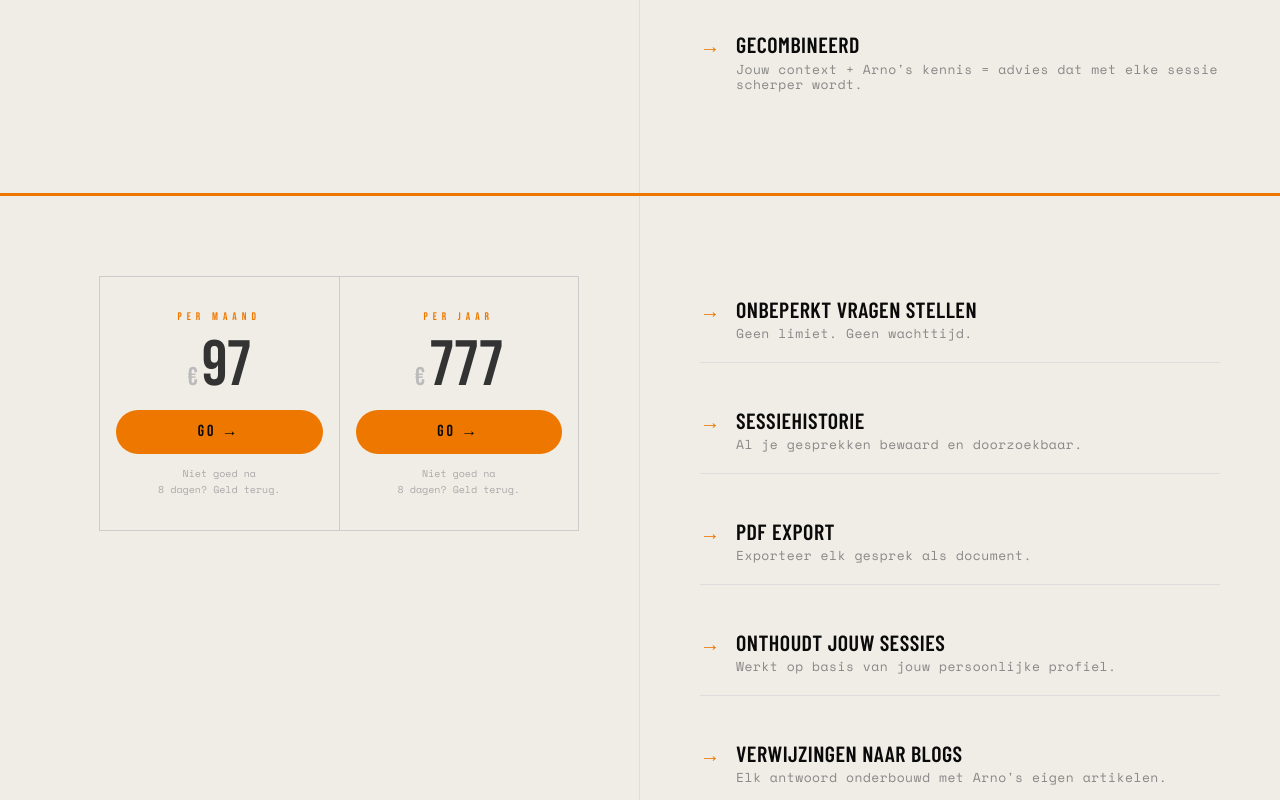
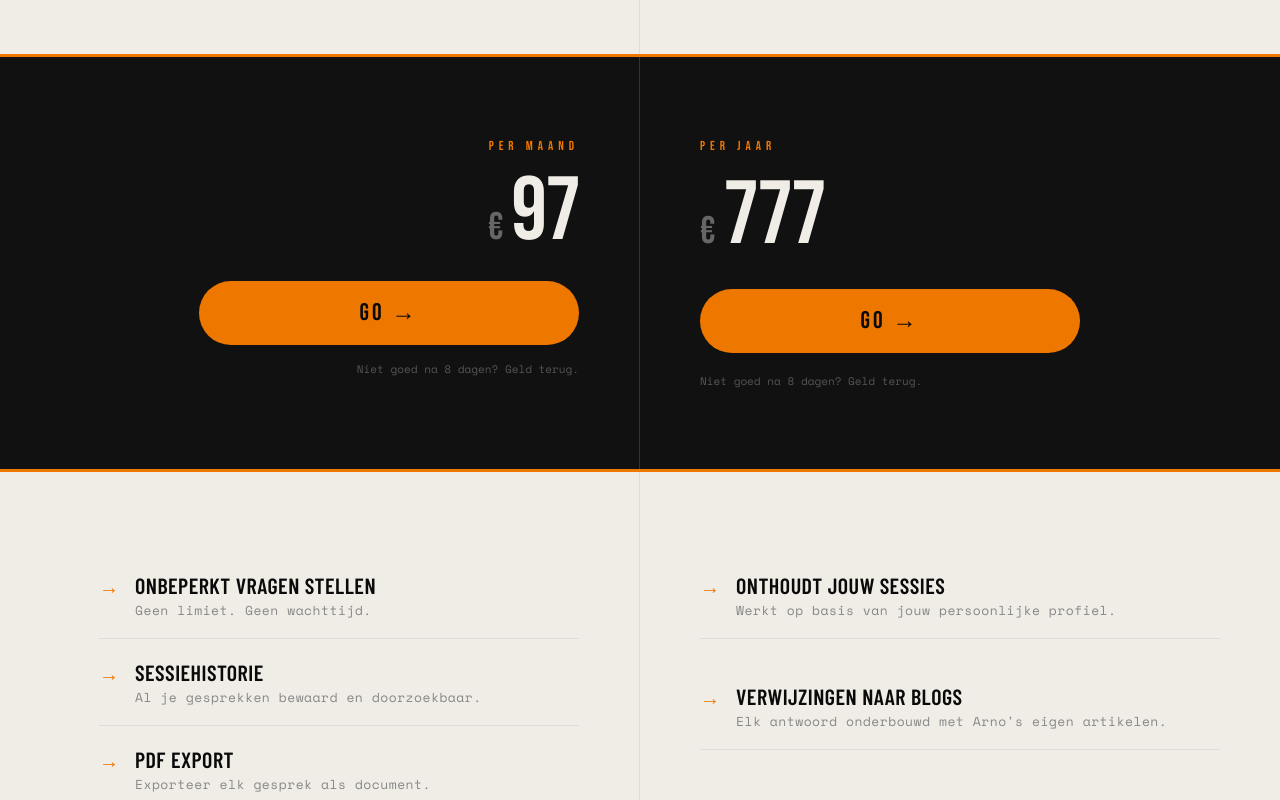
Before and after one commit to arnoceo-ops/arno-blog, a Next.js app: page /arnobot in a window 1280 px wide. Shown: the part 1260-2060 px from the top of the page. Built offline with nearby package versions, Linux system fonts and the light colour scheme; a web font is replaced by a local one.

Commit message:
redesign: foto full-bleed, pricing eigen dark sectie per kolom, features 2x3 kolommen

```diff
--- a/app/arnobot/page.tsx
+++ b/app/arnobot/page.tsx
@@ -211,12 +211,10 @@ export default function ArnoBotLandingPage() {
 
       {/* INTRO */}
       <section className="subscribe-section" style={{background: '#0a0a0a', paddingTop: '80px'}}>
-        {/* LEFT: foto — zelfde class-structuur als homepage */}
-        <div className="subscribe-text-col">
-          <img src="/cyborg.jpg" alt="ArnoBot" style={{display: 'block', width: '380px', maxWidth: '100%', height: 'auto'}} />
-        </div>
+        {/* LEFT: foto — full-bleed via background-image */}
+        <div style={{backgroundImage:"url('/cyborg.jpg')", backgroundSize:'cover', backgroundPosition:'center 20%', minHeight:'460px'}} />
         {/* RIGHT: propositie */}
-        <div className="canvas-right">
+        <div className="canvas-right" style={{background:'#0a0a0a', justifyContent:'center'}}>
           <div style={{maxWidth:'480px'}}>
             <p style={{fontSize:'13px', letterSpacing:'4px', textTransform:'uppercase', color:'#EE7700', fontFamily:"'Space Mono', monospace", marginBottom:'16px'}}>ArnoBot Unlimited</p>
             <h2 style={{fontFamily:"'Barlow Condensed', sans-serif", fontSize:'clamp(32px, 3.5vw, 52px)', fontWeight:600, color:'#f0ede6', lineHeight:1.1, textTransform:'uppercase', letterSpacing:'1px', marginBottom:'20px'}}>
@@ -261,54 +259,43 @@ export default function ArnoBotLandingPage() {
         </div>
       </section>
 
-      {/* PRICING + FEATURES */}
+      {/* PRICING — donkere sectie, één prijs per kolom */}
+      <section className="subscribe-section">
+        {/* LEFT: PER MAAND */}
+        <div className="subscribe-text-col">
+          <div className="subscribe-text-inner">
+            <span style={{fontSize:'13px', letterSpacing:'5px', textTransform:'uppercase', color:'#EE7700', fontFamily:"'Bebas Neue', sans-serif"}}>Per maand</span>
+            <div style={{display:'flex', alignItems:'baseline', gap:'8px', justifyContent:'flex-end'}}>
+              <span style={{fontFamily:"'Bebas Neue', sans-serif", fontSize:'clamp(28px, 3vw, 44px)', color:'#666', letterSpacing:0}}>€</span>
+              <span style={{fontFamily:"'Bebas Neue', sans-serif", fontSize:'clamp(64px, 7vw, 104px)', color:'#f0ede6', letterSpacing:'-2px', lineHeight:0.9}}>97</span>
+            </div>
+            <a href="https://royaldutchsales.com/arnobot?plan=monthly" className="subscribe-btn">GO →</a>
+            <span style={{fontSize:'11px', color:'#555', fontFamily:"'Space Mono', monospace"}}>Niet goed na 8 dagen? Geld terug.</span>
+          </div>
+        </div>
+        {/* RIGHT: PER JAAR */}
+        <div className="canvas-right" style={{justifyContent:'center', gap:'20px'}}>
+          <span style={{fontSize:'13px', letterSpacing:'5px', textTransform:'uppercase', color:'#EE7700', fontFamily:"'Bebas Neue', sans-serif"}}>Per jaar</span>
+          <div style={{display:'flex', alignItems:'baseline', gap:'8px'}}>
+            <span style={{fontFamily:"'Bebas Neue', sans-serif", fontSize:'clamp(28px, 3vw, 44px)', color:'#666', letterSpacing:0}}>€</span>
+            <span style={{fontFamily:"'Bebas Neue', sans-serif", fontSize:'clamp(64px, 7vw, 104px)', color:'#f0ede6', letterSpacing:'-2px', lineHeight:0.9}}>777</span>
+          </div>
+          <a href="https://royaldutchsales.com/arnobot?plan=yearly" style={{
+            display:'block', textDecoration:'none', textAlign:'center',
+            background:'#EE7700', color:'#0a0a0a',
+            fontFamily:"'Bebas Neue', sans-serif",
+            fontSize:'24px', letterSpacing:'3px', textTransform:'uppercase',
+            padding:'14px 18px', width:'380px', maxWidth:'100%',
+            borderRadius:'999px', transition:'background 0.2s', marginTop:'8px'
+          }}>GO →</a>
+          <span style={{fontSize:'11px', color:'#555', fontFamily:"'Space Mono', monospace"}}>Niet goed na 8 dagen? Geld terug.</span>
+        </div>
+      </section>
+
+      {/* FEATURES — lichte sectie, 3 per kolom */}
       <section className="canvas-section">
         <div className="canvas-left">
           <div className="canvas-left-inner">
-
-            {/* PER MAAND + PER JAAR naast elkaar */}
-            <div style={{display:'flex', flexDirection:'row', width:'100%', border:'1px solid #ccc'}}>
-
-              {/* PER MAAND */}
-              <div style={{flex:1, display:'flex', flexDirection:'column', alignItems:'center', gap:'12px', padding:'32px 16px', borderRight:'1px solid #ccc'}}>
-                <span style={{fontSize:'11px', letterSpacing:'5px', textTransform:'uppercase', color:'#EE7700', fontFamily:"'Bebas Neue', sans-serif"}}>Per maand</span>
-                <div style={{display:'flex', alignItems:'baseline', gap:'4px'}}>
-                  <span style={{fontFamily:"'Bebas Neue', sans-serif", fontSize:'clamp(20px, 2vw, 30px)', color:'#bbb', letterSpacing:0}}>€</span>
-                  <span style={{fontFamily:"'Bebas Neue', sans-serif", fontSize:'clamp(48px, 5vw, 76px)', color:'#333', letterSpacing:'-1px', lineHeight:0.9}}>97</span>
-                </div>
-                <a href="https://royaldutchsales.com/arnobot?plan=monthly" style={{
-                  display:'block', textDecoration:'none', textAlign:'center', width:'100%',
-                  background:'#EE7700', color:'#0a0a0a',
-                  fontFamily:"'Bebas Neue', sans-serif",
-                  fontSize:'16px', letterSpacing:'3px',
-                  padding:'10px 0', borderRadius:'999px',
-                  transition:'opacity 0.2s'
-                }}>GO →</a>
-                <span style={{fontSize:'10px', color:'#aaa', fontFamily:"'Space Mono', monospace", textAlign:'center', lineHeight:1.6}}>Niet goed na<br />8 dagen? Geld terug.</span>
-              </div>
-
-              {/* PER JAAR */}
-              <div style={{flex:1, display:'flex', flexDirection:'column', alignItems:'center', gap:'12px', padding:'32px 16px'}}>
-                <span style={{fontSize:'11px', letterSpacing:'5px', textTransform:'uppercase', color:'#EE7700', fontFamily:"'Bebas Neue', sans-serif"}}>Per jaar</span>
-                <div style={{display:'flex', alignItems:'baseline', gap:'4px'}}>
-                  <span style={{fontFamily:"'Bebas Neue', sans-serif", fontSize:'clamp(20px, 2vw, 30px)', color:'#bbb', letterSpacing:0}}>€</span>
-                  <span style={{fontFamily:"'Bebas Neue', sans-serif", fontSize:'clamp(48px, 5vw, 76px)', color:'#333', letterSpacing:'-1px', lineHeight:0.9}}>777</span>
-                </div>
-                <a href="https://royaldutchsales.com/arnobot?plan=yearly" style={{
-                  display:'block', textDecoration:'none', textAlign:'center', width:'100%',
-                  background:'#EE7700', color:'#0a0a0a',
-                  fontFamily:"'Bebas Neue', sans-serif",
-                  fontSize:'16px', letterSpacing:'3px',
-                  padding:'10px 0', borderRadius:'999px',
-                  transition:'opacity 0.2s'
-                }}>GO →</a>
-                <span style={{fontSize:'10px', color:'#aaa', fontFamily:"'Space Mono', monospace", textAlign:'center', lineHeight:1.6}}>Niet goed na<br />8 dagen? Geld terug.</span>
-              </div>
-
-            </div>
-          </div>
-        </div>
-        <div className="canvas-right">
             <div className="feature-item">
               <span className="feature-arrow">→</span>
               <span className="feature-text">Onbeperkt vragen stellen<small>Geen limiet. Geen wachttijd.</small></span>
@@ -321,6 +308,9 @@ export default function ArnoBotLandingPage() {
               <span className="feature-arrow">→</span>
               <span className="feature-text">PDF export<small>Exporteer elk gesprek als document.</small></span>
             </div>
+          </div>
+        </div>
+        <div className="canvas-right">
           <div className="feature-item">
             <span className="feature-arrow">→</span>
             <span className="feature-text">Onthoudt jouw sessies<small>Werkt op basis van jouw persoonlijke profiel.</small></span>
```
Lines whose indentation alone changed are shown as unchanged.
